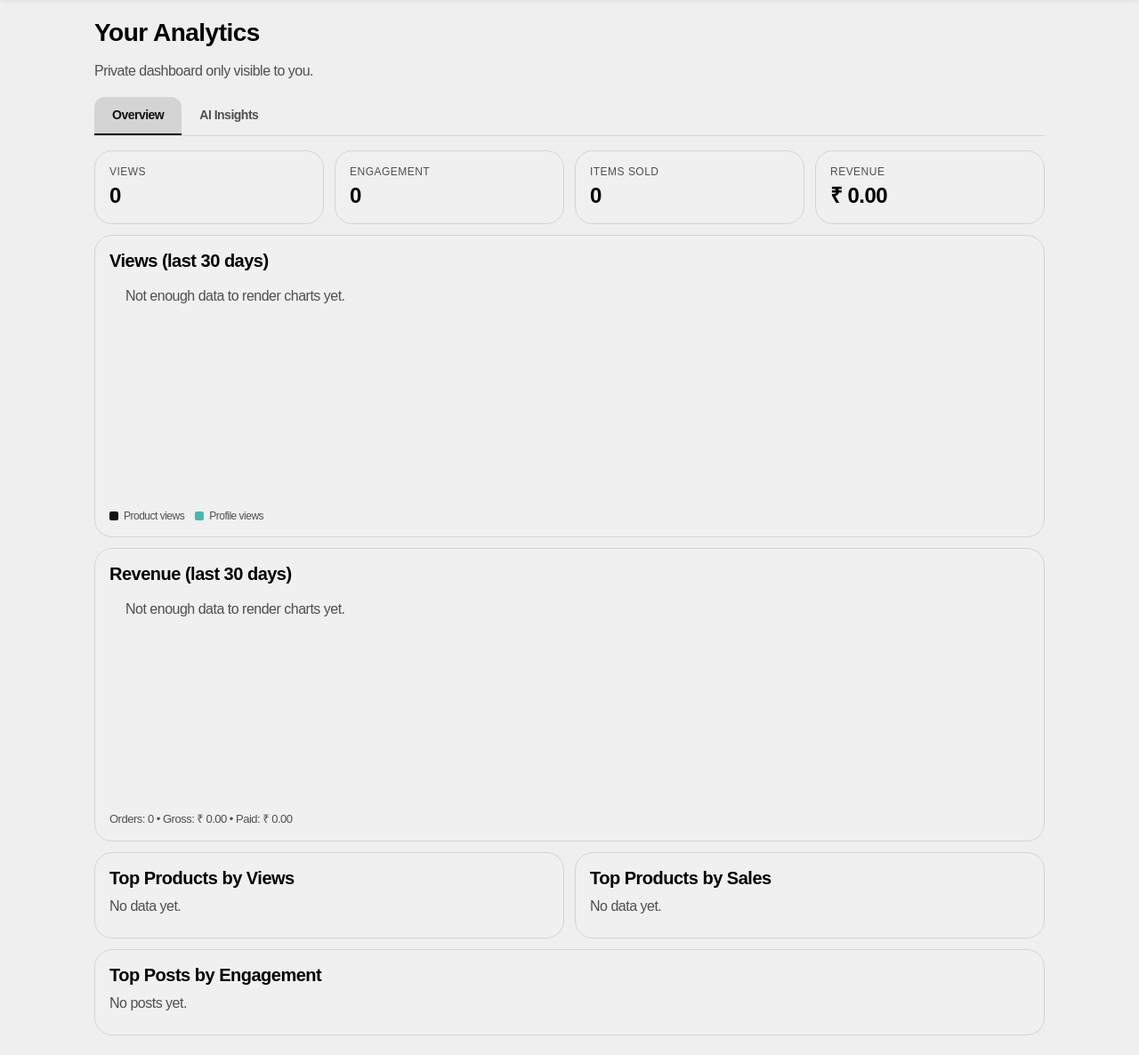
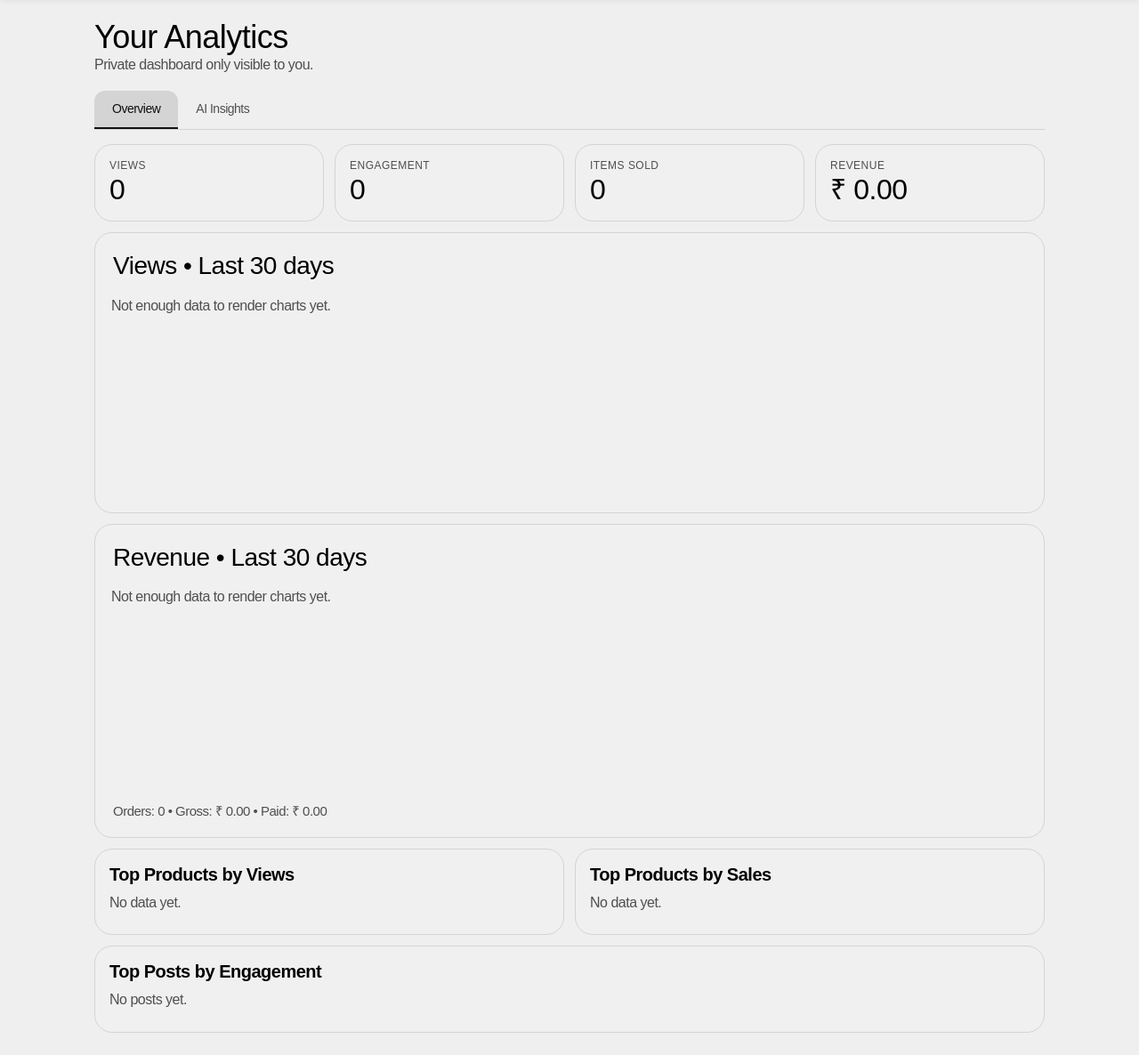
Before and after one commit to Shr3y4sm/Clyst, a Flask app: page /analytics in a window 1280 px wide. Shown: the part 60-1246 px from the top of the page at 89% size. After the commit the page ends 1221 px from the top, so only its background shows below. Run offline with Flask 3, Linux system fonts and the light colour scheme; a user stored in the database is signed in; data comes from the database, SQL or seed files in the repository; some libraries are stand-ins or nearby versions.

Commit message:
Few style changes

```diff
--- a/static/css/index.css
+++ b/static/css/index.css
@@ -186,7 +186,7 @@ h1 {
 .post-description {
 	margin: 0 0 4px 0;
 	color: var(--muted);
-	line-height: 1;
+	line-height: 1.2;
 }
 .post-info {
 	display: flex;
--- a/templates/analytics.html
+++ b/templates/analytics.html
@@ -18,9 +18,8 @@
         padding: 0 16px;
       }
       .title {
-        font-size: 28px;
-        font-weight: 700;
-        margin-bottom: 16px;
+        font-size: 36px;
+        font-weight: 500;
         color: var(--text);
       }
       .muted {
@@ -39,6 +38,9 @@
         border-radius: 20px;
         padding: 16px;
       }
+      .charts .card{
+        padding: 0;
+      }
       .kpi .label {
         font-size: 12px;
         color: var(--muted);
@@ -46,9 +48,8 @@
         letter-spacing: 0.04em;
       }
       .kpi .value {
-        font-size: 24px;
-        font-weight: 700;
-        margin-top: 6px;
+        font-size: 32px;
+        font-weight: 500;
       }
 
       .grid-2 {
@@ -110,10 +111,17 @@
         color: var(--text);
         margin-bottom: 0;
       }
+
+      .charts .section-title{
+        margin: 20px 20px 0 20px;
+        font-size: 28px;
+        font-weight: 500;
+      }
+
       .sub {
-        font-size: 13px;
+        font-size: 15px;
         color: var(--muted);
-        margin-top: -4px;
+        margin: 0 20px 20px 20px;
       }
 
       /* Tab styles */
@@ -126,7 +134,7 @@
         border: none;
         padding: 12px 20px;
         font-size: 14px;
-        font-weight: 600;
+        font-weight: 500;
         color: var(--muted);
         cursor: pointer;
         border-bottom: 2px solid transparent;
@@ -265,15 +273,11 @@
 
         <div class="grid-2 charts">
           <div class="card">
-            <div class="section-title">Views (last 30 days)</div>
+            <div class="section-title">Views &#0149; Last 30 days</div>
               <div id="viewsChart" style="height: 260px; width: 100%; display: block;"></div>
-            <div class="legend">
-              <span><i class="pv"></i>Product views</span>
-              <span><i class="pr"></i>Profile views</span>
-            </div>
           </div>
           <div class="card">
-            <div class="section-title">Revenue (last 30 days)</div>
+            <div class="section-title">Revenue &#0149; Last 30 days</div>
             <div id="revenueChart" style="height: 260px; width: 100%; display: block;"></div>
             <div class="sub">
               Orders: {{ total_orders }} • Gross: ₹ {{
@@ -713,12 +717,12 @@
         if (raw.indexOf('light-dark') !== -1) return fallback;
         return raw;
       }
-      const accent = cleanColor(_rawAccent, '#ff6b6b');
+      const accent = cleanColor(_rawAccent, '#ff7b00');
       const mutedColor = cleanColor(_rawMuted, '#888');
       const textColor = cleanColor(_rawText, '#fff');
       const borderColor = cleanColor(_rawBorder, 'rgba(255,255,255,0.1)');
-      const green = '#4db6ac';
-      const purple = '#7e57c2';
+      const green = '#00b4d8';
+      const purple = '#00b4d8';
 
       // Format days for x-axis: show `Mon dd` (e.g. "Oct 15")
       const formattedDays = (Array.isArray(days) ? days : []).map(d => {
@@ -745,7 +749,7 @@
         const prData = (pr || []).map(v => Number(v) || 0);
         const revData = (rev || []).map(v => Number(v) || 0);
 
-        const accentColor = (accent && accent.length) ? accent : '#ff6b6b';
+        const accentColor = (accent && accent.length) ? accent : '#ff7b00';
         const profileColor = green;
 
         // Views chart (line chart with two series)
@@ -755,14 +759,14 @@
             { name: 'Product views', data: pvData },
             { name: 'Profile views', data: prData }
           ],
-          chart: { type: 'line', height: 260, toolbar: { show: false }, sparkline: { enabled: false } },
+          chart: { type: 'line', height: 260, toolbar: { show: false }, sparkline: { enabled: false }, fontFamily: 'Poppins, sans-serif'  },
           colors: [accentColor, profileColor],
-          stroke: { curve: 'smooth', width: 3 },
+          stroke: { width: 3, curve: 'smooth' },
           markers: { size: 0, strokeWidth: 0 },
-          xaxis: { categories: formattedDays, labels: { style: { colors: mutedColor }, maxHeight: 100 }, axisBorder: { show: false }, axisTicks: { show: false } },
+          xaxis: { categories: formattedDays, labels: { show: false}, axisBorder: { show: false }, axisTicks: { show: false } },
           yaxis: { labels: { style: { colors: mutedColor } } },
           grid: { borderColor: borderColor },
-          legend: { labels: { colors: mutedColor }, position: 'top' },
+          legend: { labels: { colors: mutedColor }, markers: {shape: "line"} , position: 'top', horizontalAlign: 'left', fontSize: '16px', itemMargin: {horizontal: 10} },
           tooltip: {
             theme: 'dark',
             shared: true,
@@ -780,11 +784,11 @@
         // Revenue chart (bar chart)
         const revenueChartOptions = {
           series: [{ name: 'Revenue', data: revData }],
-          chart: { type: 'bar', height: 260, toolbar: { show: false }, sparkline: { enabled: false } },
+          chart: { type: 'bar', height: 260, toolbar: { show: false }, sparkline: { enabled: false }, fontFamily: 'Poppins, sans-serif' },
           colors: [purple],
           plotOptions: { bar: { borderRadius: 6, columnWidth: '60%' } },
           dataLabels: { enabled: false },
-          xaxis: { categories: formattedDays, labels: { style: { colors: mutedColor }, maxHeight: 100 }, axisBorder: { show: false }, axisTicks: { show: false } },
+          xaxis: { categories: formattedDays, labels: { show: false }, axisBorder: { show: false }, axisTicks: { show: false } },
           yaxis: { labels: { style: { colors: mutedColor }, formatter: (val) => '₹' + Math.round(val) } },
           grid: { borderColor: borderColor },
           legend: { labels: { colors: mutedColor }, position: 'top' },
```
